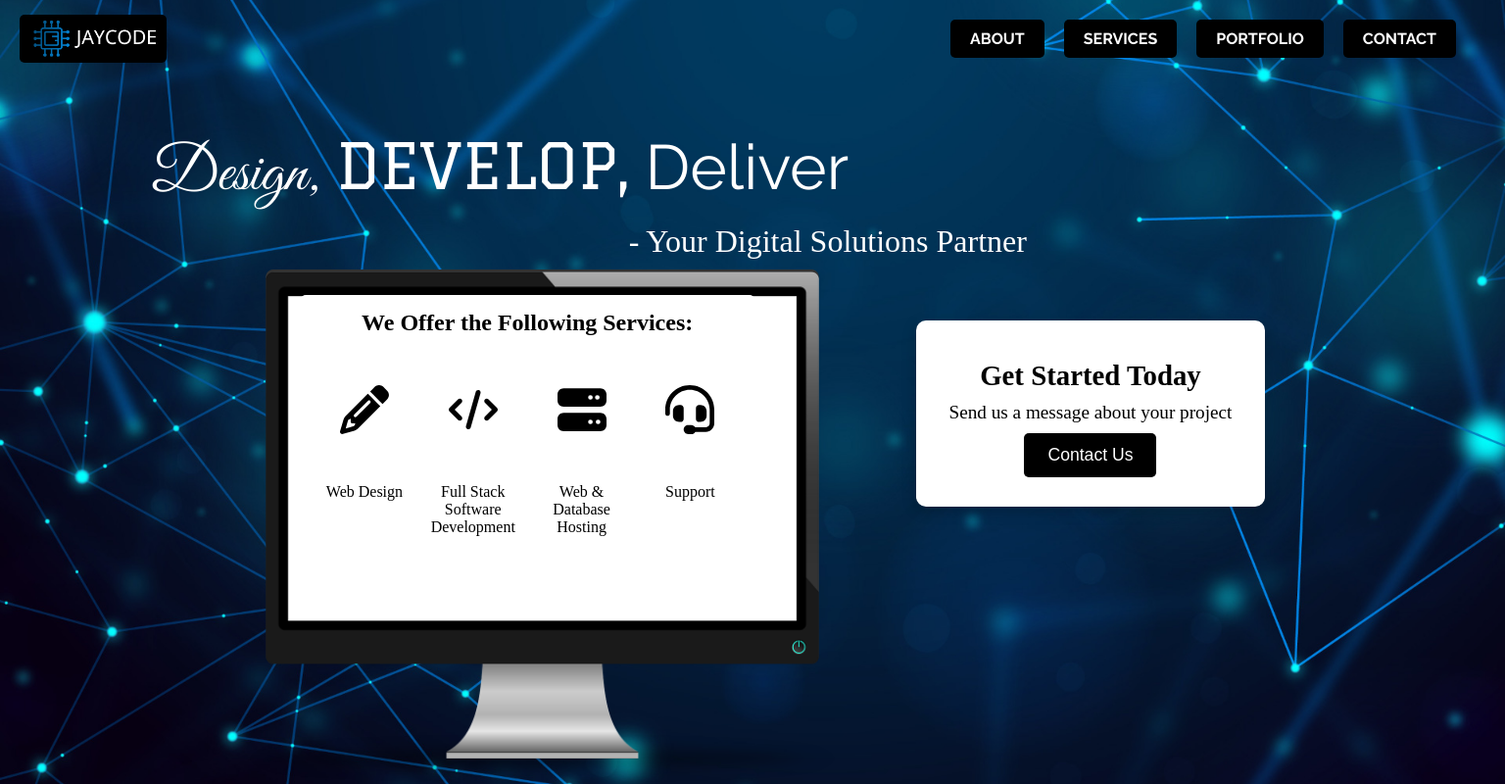
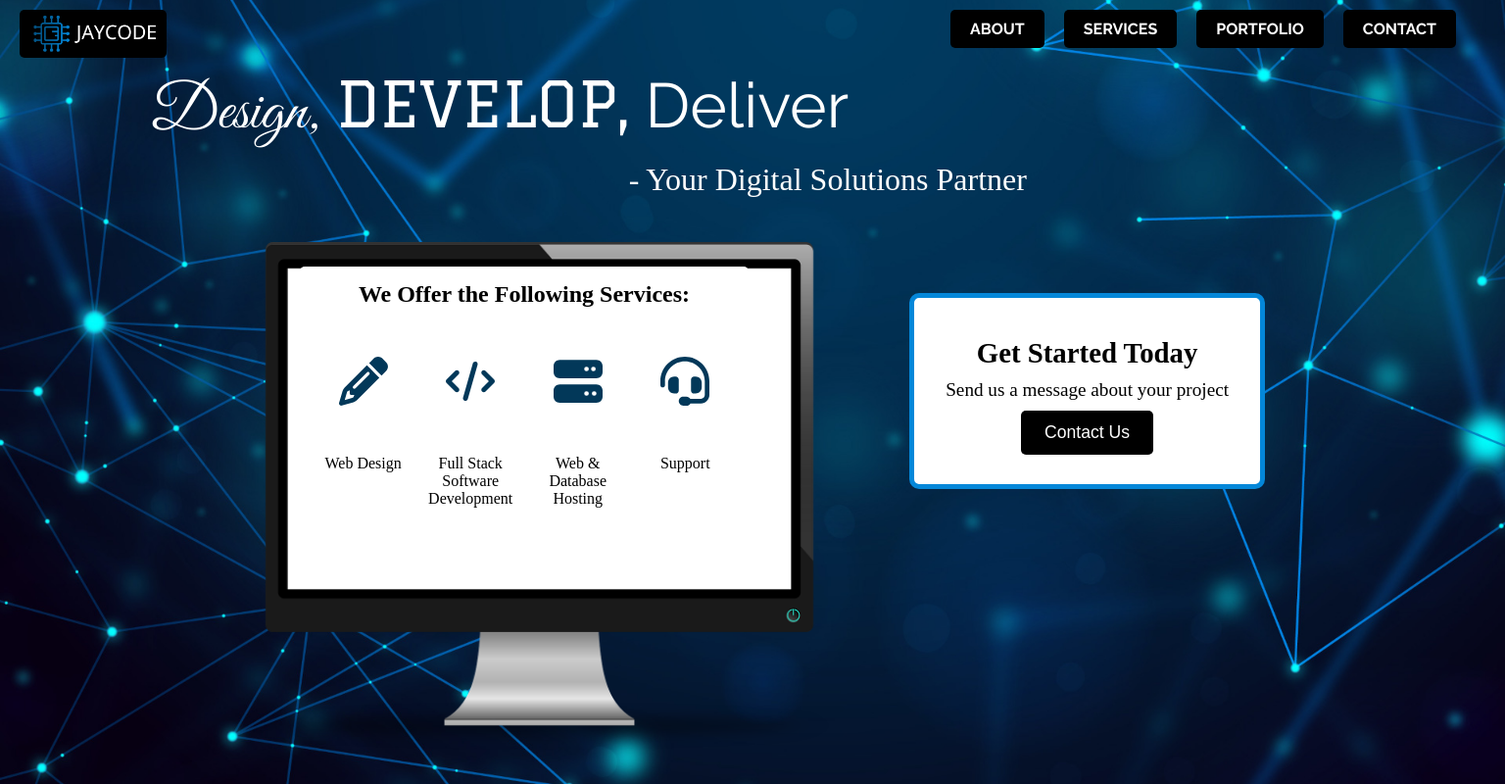
Before and after one commit to Jaycode88/Jaycode, a Flask app: page / in a window 1536 px wide. Shown: the whole page at 98% size. Run offline with Flask 3, Linux system fonts and the light colour scheme.

Commit message:
Add final styling touches to hero section

```diff
--- a/static/css/style.css
+++ b/static/css/style.css
@@ -103,7 +103,6 @@ body {
 .tagline h1 {
     font-size: clamp(2rem, 5vw, 4rem);
     font-weight: bold;
-    margin: 10px 0;
     line-height: 1.2;
 }
 
@@ -198,7 +197,7 @@ body {
     /* Increased padding for larger size */
     text-align: center;
     border-radius: 10px;
-    box-shadow: 0 4px 15px rgba(0, 0, 0, 0.2);
+    border: 5px solid #0487D9;
     width: 100%;
     max-width: 650px;
     /* Increased maximum width */
@@ -247,6 +246,30 @@ body {
 
     .services-overlay h3 {
         margin-bottom: 50px;
+    }
+
+    #hero {
+        grid-template-rows: auto auto auto;
+        /* Explicitly define row sizes */
+        row-gap: 0;
+        /* Remove any additional gap between rows */
+    }
+
+    .tagline {
+        margin-top: 0;
+        /* Reset any extra margin */
+        padding-top: 0;
+        /* Ensure no extra padding */
+    }
+
+    .navbar ul {
+        top: 20px;
+        /* Bring navbar closer to the top */
+    }
+
+    .logo img {
+        top: 10px;
+        /* Reduce space above the logo */
     }
 
 }
```
Also changed, not shown: static/images/icon-design.svg, static/images/icon-development.svg, static/images/icon-hosting.svg, static/images/icon-support.svg.
